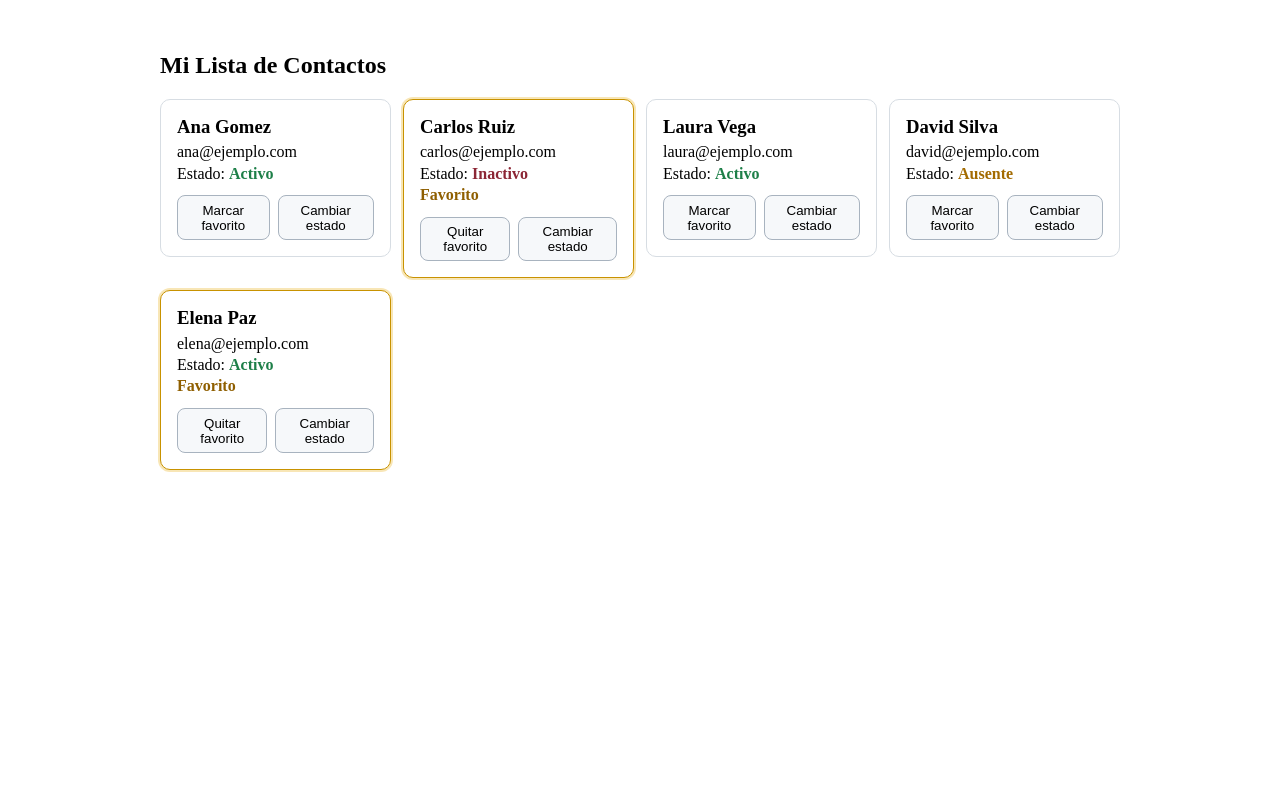
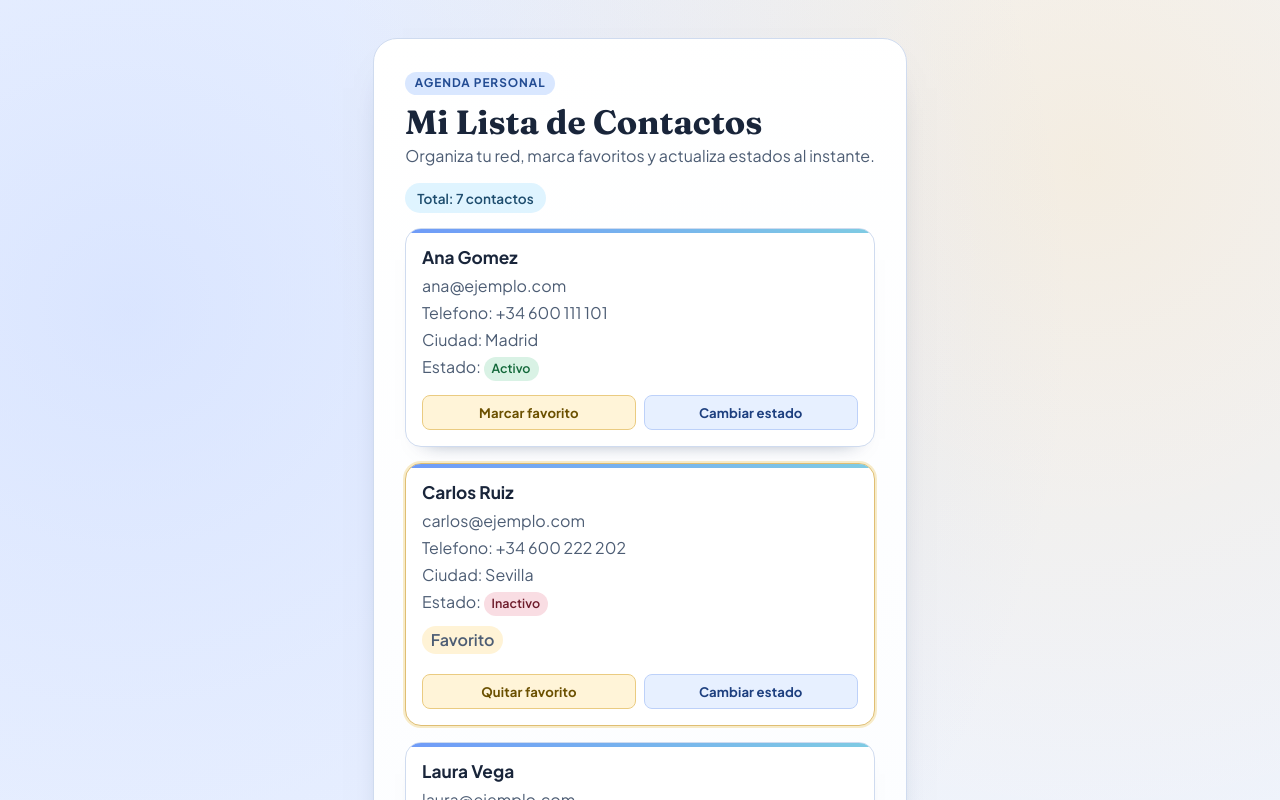
Before and after one commit to AlexMorvi/gestor-contactos, an Angular app: page / in a window 1280 px wide. Shown: the top 800 px of the page. Built offline with nearby package versions, Linux system fonts and the light colour scheme.

Commit message:
style(global): mejorar diseño y estilos generales de la aplicación

```diff
--- a/src/app/app.css
+++ b/src/app/app.css
@@ -0,0 +1,11 @@
+:host {
+	display: block;
+}
+
+.app-shell {
+	min-height: 100vh;
+	padding: clamp(1rem, 3vw, 2.5rem) clamp(0.75rem, 4vw, 2.5rem) 3rem;
+	display: flex;
+	justify-content: center;
+	align-items: flex-start;
+}
--- a/src/app/app.html
+++ b/src/app/app.html
@@ -1 +1,3 @@
-<app-contact-list></app-contact-list>
+<main class="app-shell">
+	<app-contact-list></app-contact-list>
+</main>
--- a/src/app/components/contact-card/contact-card.css
+++ b/src/app/components/contact-card/contact-card.css
@@ -1,58 +1,117 @@
 .card {
-	border: 1px solid #d7dde3;
-	border-radius: 10px;
+	position: relative;
+	overflow: hidden;
+	border: 1px solid var(--border-soft);
+	border-radius: 16px;
 	padding: 1rem;
-	background: #ffffff;
+	background: var(--surface);
+	box-shadow: 0 12px 20px -20px rgba(9, 29, 70, 0.65);
+	transition: transform 180ms ease, box-shadow 180ms ease, border-color 180ms ease;
+}
+
+.card::before {
+	content: '';
+	position: absolute;
+	inset: 0 0 auto;
+	height: 4px;
+	background: linear-gradient(90deg, #6f9bf8, #7fcbe3);
+}
+
+.card:hover {
+	transform: translateY(-2px);
+	box-shadow: 0 18px 28px -22px rgba(9, 29, 70, 0.7);
 }
 
 .card-favorite {
-	border-color: #c89200;
-	box-shadow: 0 0 0 2px #f8e6b6;
+	border-color: #dfbe73;
+	box-shadow: 0 0 0 2px var(--accent-soft);
 }
 
 .card h3 {
 	margin: 0 0 0.35rem;
+	font-size: 1.08rem;
 }
 
 .card p {
-	margin: 0.2rem 0;
+	margin: 0.3rem 0;
+	color: var(--text-muted);
 }
 
 .status {
+	display: inline-flex;
+	align-items: center;
+	padding: 0.2rem 0.5rem;
+	border-radius: 999px;
+	font-size: 0.78rem;
 	font-weight: 600;
 }
 
 .status-active {
-	color: #1d7f48;
+	color: #12683a;
+	background: #d9f2e5;
 }
 
 .status-inactive {
-	color: #8c2635;
+	color: #6d1b2a;
+	background: #f9dde3;
 }
 
 .status-away {
-	color: #a36b00;
+	color: #7d5400;
+	background: #ffeec8;
 }
 
 .favorite {
-	color: #8f5f00;
+	display: inline-flex;
+	padding: 0.2rem 0.55rem;
+	border-radius: 999px;
+	background: #fff3d6;
+	color: #7d5600;
 	font-weight: 600;
 }
 
 .actions {
-	display: flex;
+	display: grid;
+	grid-template-columns: 1fr 1fr;
 	gap: 0.5rem;
-	margin-top: 0.8rem;
+	margin-top: 0.9rem;
 }
 
 .actions button {
-	padding: 0.4rem 0.7rem;
-	border: 1px solid #a8b3bf;
+	padding: 0.5rem 0.7rem;
+	border: 1px solid transparent;
 	border-radius: 8px;
-	background: #f6f8fa;
+	font-family: 'Plus Jakarta Sans', 'Segoe UI', sans-serif;
+	font-size: 0.82rem;
+	font-weight: 700;
+	letter-spacing: 0.01em;
 	cursor: pointer;
+	transition: transform 140ms ease, filter 140ms ease, border-color 140ms ease;
+}
+
+.actions button:first-child {
+	color: #6b5000;
+	background: #fff4d8;
+	border-color: #eacb81;
+}
+
+.actions button:last-child {
+	color: #1d3f7f;
+	background: #e7f0ff;
+	border-color: #bdd1f9;
 }
 
 .actions button:hover {
-	background: #e9edf2;
+	transform: translateY(-1px);
+	filter: brightness(0.98);
 }
+
+.actions button:active {
+	transform: translateY(0);
+}
+
+@media (max-width: 420px) {
+	.actions {
+		grid-template-columns: 1fr;
+	}
+}
--- a/src/app/components/contact-card/contact-card.html
+++ b/src/app/components/contact-card/contact-card.html
@@ -1,6 +1,9 @@
 <article class="card" *ngIf="contact" [ngClass]="{ 'card-favorite': contact.favorite }">
   <h3>{{ contact.name }}</h3>
+
   <p>{{ contact.email }}</p>
+  <p>Telefono: {{ contact.phone }}</p>
+  <p>Ciudad: {{ contact.city }}</p>
   <p>
     Estado:
     <span
--- a/src/app/components/contact-card/contact-card.ts
+++ b/src/app/components/contact-card/contact-card.ts
@@ -8,6 +8,8 @@ export interface Contact {
   id: number;
   name: string;
   email: string;
+  phone: string;
+  city: string;
   status: ContactStatus;
   favorite: boolean;
 }
--- a/src/app/components/contact-list/contact-list.css
+++ b/src/app/components/contact-list/contact-list.css
@@ -1,11 +1,115 @@
 .container {
-	max-width: 960px;
+	width: min(980px, 100%);
 	margin: 0 auto;
-	padding: 1.5rem;
+	padding: clamp(1.1rem, 2.4vw, 2rem);
+	border: 1px solid var(--border-soft);
+	border-radius: 24px;
+	background: linear-gradient(170deg, var(--surface), var(--surface-soft));
+	box-shadow: var(--shadow-lg);
+	animation: rise-in 550ms ease-out both;
+}
+
+.list-header {
+	margin-bottom: 1rem;
+}
+
+.eyebrow {
+	display: inline-block;
+	padding: 0.2rem 0.6rem;
+	margin: 0;
+	border-radius: 999px;
+	font-size: 0.74rem;
+	font-weight: 700;
+	letter-spacing: 0.08em;
+	text-transform: uppercase;
+	color: #224b92;
+	background: #d9e7ff;
+}
+
+.list-header h2 {
+	margin: 0.5rem 0 0.2rem;
+	font-family: 'Fraunces', Georgia, serif;
+	font-size: clamp(1.55rem, 3vw, 2.1rem);
+	line-height: 1.15;
+}
+
+.subtitle {
+	margin: 0;
+	color: var(--text-muted);
+}
+
+.counter {
+	display: inline-block;
+	margin: 0 0 0.9rem;
+	padding: 0.35rem 0.75rem;
+	border-radius: 999px;
+	font-size: 0.85rem;
+	font-weight: 600;
+	color: #1e4d6e;
+	background: #dff4ff;
+}
+
+.empty-state {
+	padding: 1.15rem;
+	border: 1px dashed var(--border-soft);
+	border-radius: 14px;
+	background: #f7f9fc;
+	color: var(--text-muted);
 }
 
 .grid-container {
 	display: grid;
-	gap: 0.75rem;
-	grid-template-columns: repeat(auto-fill, minmax(220px, 1fr));
+	gap: 1rem;
+	grid-template-columns: repeat(auto-fill, minmax(235px, 1fr));
 }
+
+.grid-container app-contact-card {
+	display: block;
+	animation: card-in 420ms ease-out both;
+}
+
+.grid-container app-contact-card:nth-child(2) {
+	animation-delay: 50ms;
+}
+
+.grid-container app-contact-card:nth-child(3) {
+	animation-delay: 95ms;
+}
+
+.grid-container app-contact-card:nth-child(4) {
+	animation-delay: 140ms;
+}
+
+.grid-container app-contact-card:nth-child(5) {
+	animation-delay: 185ms;
+}
+
+@media (max-width: 640px) {
+	.container {
+		border-radius: 18px;
+	}
+}
+
+@keyframes rise-in {
+	from {
+		opacity: 0;
+		transform: translateY(12px);
+	}
+
+	to {
+		opacity: 1;
+		transform: translateY(0);
+	}
+}
+
+@keyframes card-in {
+	from {
+		opacity: 0;
+		transform: translateY(10px) scale(0.98);
+	}
+
+	to {
+		opacity: 1;
+		transform: translateY(0) scale(1);
+	}
+}
--- a/src/app/components/contact-list/contact-list.html
+++ b/src/app/components/contact-list/contact-list.html
@@ -1,11 +1,16 @@
 <div class="container">
-  <h2>Mi Lista de Contactos</h2>
+  <header class="list-header">
+    <p class="eyebrow">Agenda personal</p>
+    <h2>Mi Lista de Contactos</h2>
+    <p class="subtitle">Organiza tu red, marca favoritos y actualiza estados al instante.</p>
+  </header>
 
-  <div *ngIf="contacts.length === 0; else listTemplate">
+  <div *ngIf="contacts.length === 0; else listTemplate" class="empty-state">
     <p>No hay contactos disponibles en este momento.</p>
   </div>
 
   <ng-template #listTemplate>
+    <p class="counter">Total: {{ contacts.length }} contactos</p>
     <div class="grid-container">
       <app-contact-card
         *ngFor="let c of contacts"
--- a/src/app/components/contact-list/contact-list.ts
+++ b/src/app/components/contact-list/contact-list.ts
@@ -19,6 +19,8 @@ export class ContactListComponent {
       id: 1,
       name: 'Ana Gomez',
       email: 'ana@ejemplo.com',
+      phone: '+34 600 111 101',
+      city: 'Madrid',
       status: 'activo',
       favorite: false,
     },
@@ -26,6 +28,8 @@ export class ContactListComponent {
       id: 2,
       name: 'Carlos Ruiz',
       email: 'carlos@ejemplo.com',
+      phone: '+34 600 222 202',
+      city: 'Sevilla',
       status: 'inactivo',
       favorite: true,
     },
@@ -33,6 +37,8 @@ export class ContactListComponent {
       id: 3,
       name: 'Laura Vega',
       email: 'laura@ejemplo.com',
+      phone: '+34 600 333 303',
+      city: 'Valencia',
       status: 'activo',
       favorite: false,
     },
@@ -40,6 +46,8 @@ export class ContactListComponent {
       id: 4,
       name: 'David Silva',
       email: 'david@ejemplo.com',
+      phone: '+34 600 444 404',
+      city: 'Bilbao',
       status: 'ausente',
       favorite: false,
     },
@@ -47,7 +55,27 @@ export class ContactListComponent {
       id: 5,
       name: 'Elena Paz',
       email: 'elena@ejemplo.com',
+      phone: '+34 600 555 505',
+      city: 'Granada',
       status: 'activo',
+      favorite: true,
+    },
+    {
+      id: 6,
+      name: 'Mario Torres',
+      email: 'mario@ejemplo.com',
+      phone: '+34 600 666 606',
+      city: 'Malaga',
+      status: 'inactivo',
+      favorite: false,
+    },
+    {
+      id: 7,
+      name: 'Sofia Nunez',
+      email: 'sofia@ejemplo.com',
+      phone: '+34 600 777 707',
+      city: 'Zaragoza',
+      status: 'ausente',
       favorite: true,
     },
   ];
--- a/src/styles.css
+++ b/src/styles.css
@@ -1 +1,35 @@
-/* You can add global styles to this file, and also import other style files */
+@import url('https://fonts.googleapis.com/css2?family=Plus+Jakarta+Sans:wght@400;600;700&family=Fraunces:opsz,wght@9..144,600;9..144,700&display=swap');
+
+:root {
+	--bg-base: #f4f8ff;
+	--bg-soft: #e9f0ff;
+	--surface: #ffffff;
+	--surface-soft: #f8fbff;
+	--text-main: #19253a;
+	--text-muted: #4d5d74;
+	--border-soft: #cfdbef;
+	--accent: #d6a441;
+	--accent-soft: #f7ebc8;
+	--shadow-lg: 0 20px 40px -30px rgba(22, 38, 76, 0.6);
+}
+
+* {
+	box-sizing: border-box;
+}
+
+html,
+body {
+	margin: 0;
+	padding: 0;
+	min-height: 100%;
+}
+
+body {
+	font-family: 'Plus Jakarta Sans', 'Segoe UI', sans-serif;
+	color: var(--text-main);
+	background:
+		radial-gradient(circle at 10% 15%, rgba(120, 158, 255, 0.2), transparent 45%),
+		radial-gradient(circle at 85% 8%, rgba(255, 194, 90, 0.18), transparent 35%),
+		linear-gradient(160deg, var(--bg-base), var(--bg-soft));
+	line-height: 1.4;
+}
```
